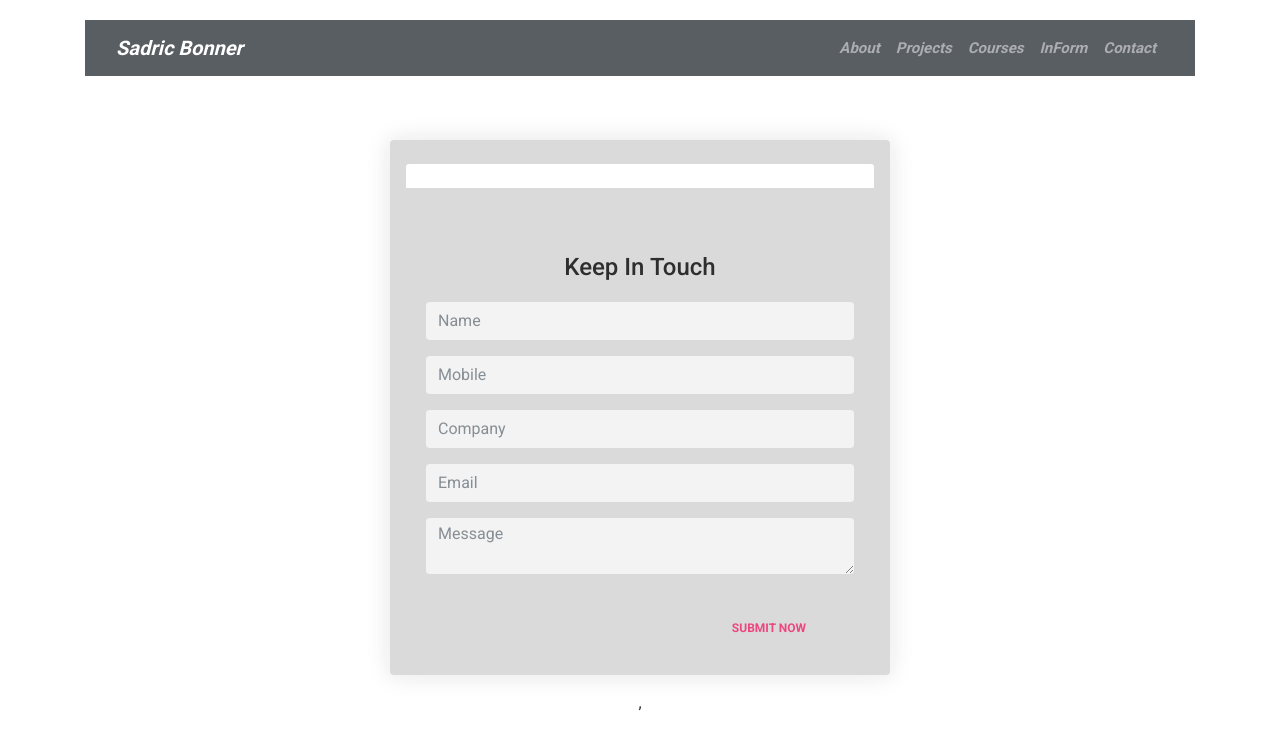
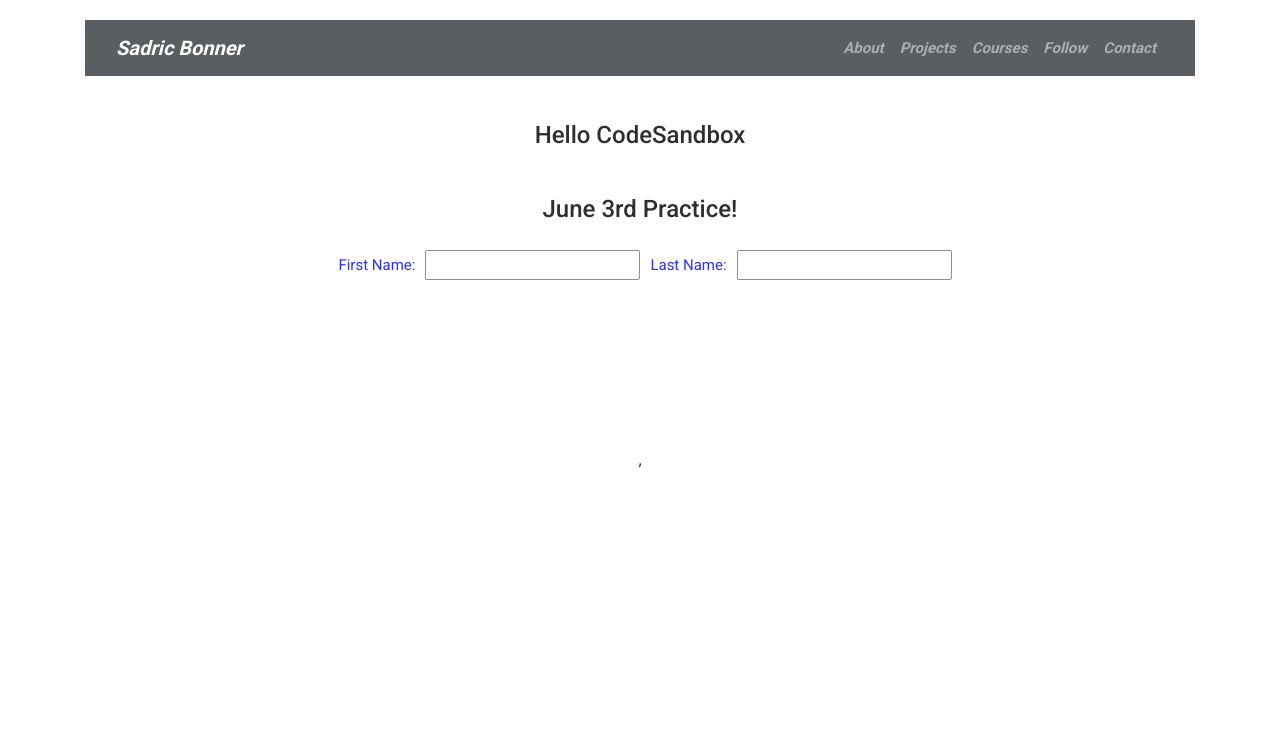
Before and after one commit to scbonner/myportfolio, a React (Create React App) app: page /test in a window 1280 px wide. Shown: the top 750 px of the page. Built offline with nearby package versions, Linux system fonts and the light colour scheme.

Commit message:
"figured prob w/contact page & added react-icons"

```diff
--- a/package.json
+++ b/package.json
@@ -11,6 +11,7 @@
     "react": "^16.13.1",
     "react-bootstrap": "^1.0.1",
     "react-dom": "^16.13.1",
+    "react-icons": "^3.10.0",
     "react-router-dom": "^5.2.0",
     "react-scripts": "3.4.1"
   },
--- a/src/components/App.js
+++ b/src/components/App.js
@@ -17,7 +17,7 @@ import Title from './Title';
 import About from './About';
 import Projects from './Projects';
 import Courses from './Courses';
-import InForm from './InForm';
+import Follow from './Follow';
 import Contact from './Contact';
 import Test from './Test';
 import NotFound from './NotFound';
@@ -40,7 +40,7 @@ const App = () => {
             <Route path="/projects" component={Projects} />
             <Route path="/projects/:description:title" component={Featured} />
             <Route path="/courses" component={Courses} />
-            <Route path="/inform" component={InForm} />
+            <Route path="/follow" component={Follow} />
             <Route path="/contact" component={Contact} />
             <Route path="/test" component={Test} />
             <Route component={NotFound} />
--- a/src/components/InForm.js
+++ b/src/components/Follow.js
@@ -2,7 +2,7 @@ import React, { Component } from "react";
 import CSS from "../css/index.css";
 
 
-class InForm extends Component {
+class Follow extends Component {
 
     constructor(props) {
       super(props);
@@ -74,6 +74,7 @@ class InForm extends Component {
     <div className="card-body">
        {this.state.error}
        <h2>Follow Me!</h2>
+       <h2>Provide your information below:</h2>
       <form onSubmit={this.handleSubmit} encType="multipart/form-data" autoComplete="off">
         <div className="position-relative form-group">
           <input name="name" type="text" className="text-field form-control mb-3 bg_grey border-0 py-3" placeholder="Name" value={this.state.name} onChange={this.handleChange} onBlur={this.handleBlur} required="required" />
@@ -122,4 +123,4 @@ class InForm extends Component {
 
 
 
-export default InForm;
+export default Follow;
--- a/src/components/Header.js
+++ b/src/components/Header.js
@@ -20,14 +20,11 @@ class Header extends Component {
                 <a href="about" class="nav-item nav-link">About</a>
                 <a href="projects" class="nav-item nav-link">Projects</a>
                 <a href="courses" class="nav-item nav-link">Courses</a>
-                <a href="inform" class="nav-item nav-link">InForm</a>
+                <a href="follow" class="nav-item nav-link">Follow</a>
                 <a href="contact" class="nav-item nav-link">Contact</a>
             </div>
             </div>
-            {/* <div class="navbar-nav ml-auto">
-                <a href="register" class="nav-item nav-link">Register</a>
-                <a href="login" class="nav-item nav-link">Login</a>
-            </div> */}
+
         </div>
 </nav>
             );
@@ -36,7 +33,7 @@ class Header extends Component {
 
 
 
-//  export default Test;
+
 
 
 
--- a/src/components/Test.js
+++ b/src/components/Test.js
@@ -1,168 +1,88 @@
-import React from "react";
-import CSS from "../css/index.css";
+import React, { Component } from 'react';
+import CSS from '../css/style.css';
+
+
+// class Test extends React.Component {
+//     constructor(props) {
+//       super(props);
+//       this.state = {value: ''};
+
+//       this.handleChange = this.handleChange.bind(this);
+//       this.handleSubmit = this.handleSubmit.bind(this);
+//     }
+
+//     handleChange(event) {
+//       this.setState({value: event.target.value});
+//     }
+
+//     handleSubmit(event) {
+//       alert('A name was submitted: ' + this.state.value);
+//       event.preventDefault();
+//     }
+
+//     render() {
+//       return (
+//         <form onSubmit={this.handleSubmit}>
+//           <label>
+//             Name:
+//             <input type="text" value={this.state.value} onChange={this.handleChange} />
+//           </label>
+//           <input type="submit" value="Submit" />
+//         </form>
+//       );
+//     }
+//   }
+
+
 
 
 class Test extends React.Component {
-
-    constructor(props) {
-      super(props);
+  constructor() {
+    super();
     this.state = {
-        name: '',
-        mobile: '',
-        company: '',
-        email: '',
-        message: '',
-        error: '',
-        thankyou: false
+      firstname: " ",
+      lastname: " "
     };
-
     this.handleChange = this.handleChange.bind(this);
-      this.handleSubmit = this.handleSubmit.bind(this);
-      this.handleBlur   = this.handleBlur.bind(this);
-    }
-
-    isValidEmail(email) {
-      return /^[a-zA-Z0-9]+@[a-zA-Z0-9]+\.[A-Za-z]+$/.test(email);
-    }
-
-    isValidMobile(mobileno) {
-      return /^[6-9]\d{9}$/.test(mobileno);
-    }
-
-    validateField(field, value) {
-      if(value.length<=0) {
-        return <div className="alert alert-danger"><span className="text-capitalize">{field}</span> is required field.</div>;
-      } else {
-         if(field=='email')       {
-          if(!this.isValidEmail(value))
-          return <div className="alert alert-danger">Invalid Email.</div>;
-        } else if(field=='mobile') {
-          if(!this.isValidMobile(value))
-          return <div className="alert alert-danger">Invalid Mobile Number.</div>;
-        } else {
-          return '';
-        }
-      }
-    }
-
-    handleBlur(event) {
-        this.setState({ error: this.validateField(event.target.name, event.target.value) });
   }
 
   handleChange(event) {
-      this.setState({
-        [event.target.name]: event.target.value
-      });
-    }
 
-    handleSubmit(event) {
-
-      this.setState({
-        thankyou: true
-      });
-
-      event.preventDefault();
-
+    //console.log(event.target.value)
+    this.setState({ [event.target.name]: event.target.value });
   }
 
   render() {
-      if(!this.state.thankyou) {
     return (
-
-  <div className="card box_shw2 border-0 px-3 rounded-2 mb-3 w_500 py-4 mx-auto mt-5">
-    <div className="card-header bg-white f_20_22 border-0 text-center">{this.props.title}</div>
-    <div className="card-body">
-       {this.state.error}
-       <h2>Keep In Touch</h2>
-      <form onSubmit={this.handleSubmit} encType="multipart/form-data" autoComplete="off">
-        <div className="position-relative form-group">
-          <input name="name" type="text" className="text-field form-control mb-3 bg_grey border-0 py-3" placeholder="Name" value={this.state.name} onChange={this.handleChange} onBlur={this.handleBlur} required="required" />
+      <div>
+        <div className="App">
+          <h2>Hello CodeSandbox</h2>
+          <h2>June 3rd Practice!</h2>
         </div>
-        <div className="position-relative form-group">
-          <input name="mobile" type="text" className="text-field form-control mb-3 bg_grey border-0 py-1" placeholder="Mobile" onBlur={this.handleBlur} value={this.state.mobile} onChange={this.handleChange}  />
-        </div>
-        <div className="position-relative form-group">
-          <input name="company" type="text" className="text-field form-control mb-3 bg_grey border-0 py-1" placeholder="Company" value={this.state.company} onChange={this.handleChange} onBlur={this.handleBlur} required="required" />
-        </div>
-            <div className="position-relative form-group">
-          <input name="email" type="email" className="text-field form-control mb-3 bg_grey border-0 py-1" placeholder="Email" value={this.state.email} onChange={this.handleChange} onBlur={this.handleBlur} required="required" />
-        </div>
-          <div className="position-relative form-group">
-          <textarea name="message" type="text" className="text-field form-control mb-3 bg_grey border-0 py-1" placeholder="Message" value={this.state.message} onChange={this.handleChange} onBlur={this.handleBlur} required="required" />
-        </div>
-          <p className="text-center mb-0"><input type="submit" className="btn btn-primary px-5 text-uppercase py-3 f_12_14 border-0 d-inline-block" value="Submit Now" /></p>
+        <div>
+          <form>
+            <label>First Name:</label>
+            <input
+              type="text"
+              name="title"
+              className="title"
+              onChange={this.handleChange}
+            />
+            <label>Last Name:</label>
+            <input
+              type="text"
+              name="second"
+              className="title"
+              onChange={this.handleChange}
+            />
           </form>
-
+          <h2 className="mirrored-text">{this.state.title}</h2>
+          <br />
+          <h2 className="mirrored-text">{this.state.second}</h2>
         </div>
       </div>
 
     );
     }
-
-       if(this.state.thankyou) {
-         return (
-           <div className="thankyou_details">
-             <p>Thank for your message. We will contact you soon.</p>
-              <ul className="list-group">
-                <li className="list-group-item">Name: {this.state.name}</li>
-                <li className="list-group-item">Mobile: {this.state.mobile}</li>
-                <li className="list-group-item">Company: {this.state.company}</li>
-                <li className="list-group-item">Email: {this.state.email}</li>
-                <li className="list-group-item">Message: {this.state.message}</li>
-              </ul>
-           </div>
-          )
 }
-    }
-  }
-
-
-// class Test extends React.Component {
-//   constructor() {
-//     super();
-//     this.state = {
-//       title: " ",
-//       second: " "
-//     };
-//     this.handleChange = this.handleChange.bind(this);
-//   }
-
-//   handleChange(event) {
-
-//     //console.log(event.target.value)
-//     this.setState({ [event.target.name]: event.target.value });
-//   }
-
-//   render() {
-//     return (
-//       <div>
-//         <div className="App">
-//           <h2>Hello CodeSandbox</h2>
-//           <h2>June 3rd Practice!</h2>
-//         </div>
-//         <div>
-//           <form>
-//             <label>Name:</label>
-//             <input
-//               type="text"
-//               name="title"
-//               className="title"
-//               onChange={this.handleChange}
-//             />
-//             <label>Second:</label>
-//             <input
-//               type="text"
-//               name="second"
-//               className="title"
-//               onChange={this.handleChange}
-//             />
-//           </form>
-//           <h2 className="mirrored-text">{this.state.title}</h2>
-//           <br />
-//           <h2 className="mirrored-text">{this.state.second}</h2>
-//         </div>
-//       </div>
-
-
-
 export default Test;
--- a/src/css/index.css
+++ b/src/css/index.css
@@ -300,8 +300,8 @@ header {
     display: flex;
     flex-wrap: wrap;
     margin-top: .5em;
+}
 
-  }
   .main-nav a {
     border-left: 3px solid transparent;
     border-right: 3px solid transparent;
--- a/src/css/style.css
+++ b/src/css/style.css
@@ -51,7 +51,6 @@ nav .nav-wrapper {
     text-align: left;
     margin: 0 50px;
     border-color: black;
-
   }
 
   .stat p {
@@ -208,12 +207,14 @@ nav .nav-wrapper {
 }
 
 label {
-    color: #ccc;
+    color: blue;
     font-size: 15px;
-    position: absolute;
+    position: center;
+    padding: 10px;
     pointer-events: none;
-    left: 5px;
-    top: 10px;
+
+    /* left: 5px;
+    top: 10px; */
     transition: 0.2s ease all;
 }
 
@@ -264,7 +265,7 @@ input[type='submit'] {
     padding: 8px 10px;
     background-color: transparent;
     outline: 0;
-    float: right;
+    /* float: right; */
     margin-top: 15px;
     cursor: pointer;
 }
```
Also changed, not shown: 1 other file (tests, documents, lock files or other folders). Lines whose indentation alone changed are shown as unchanged.
